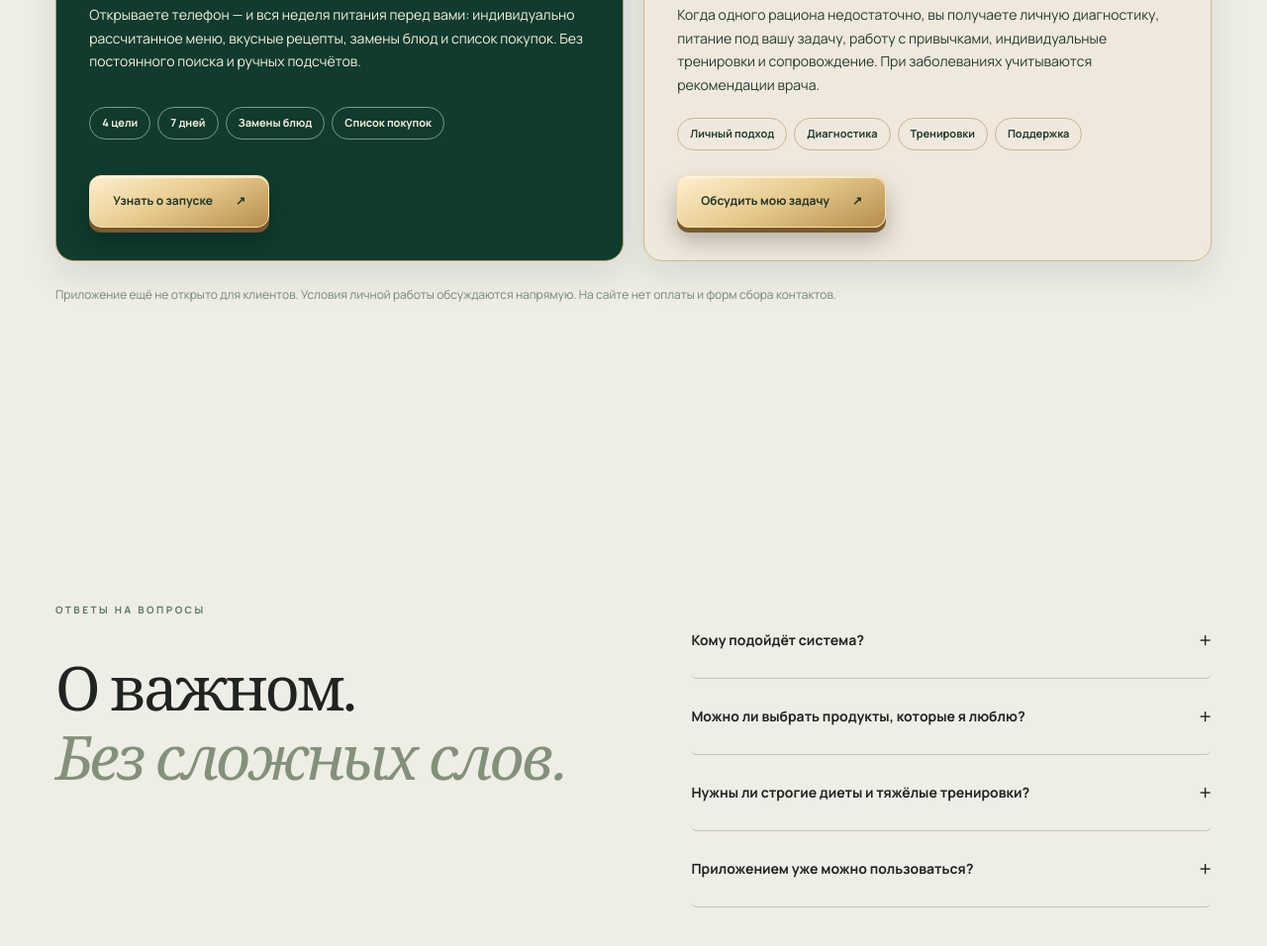
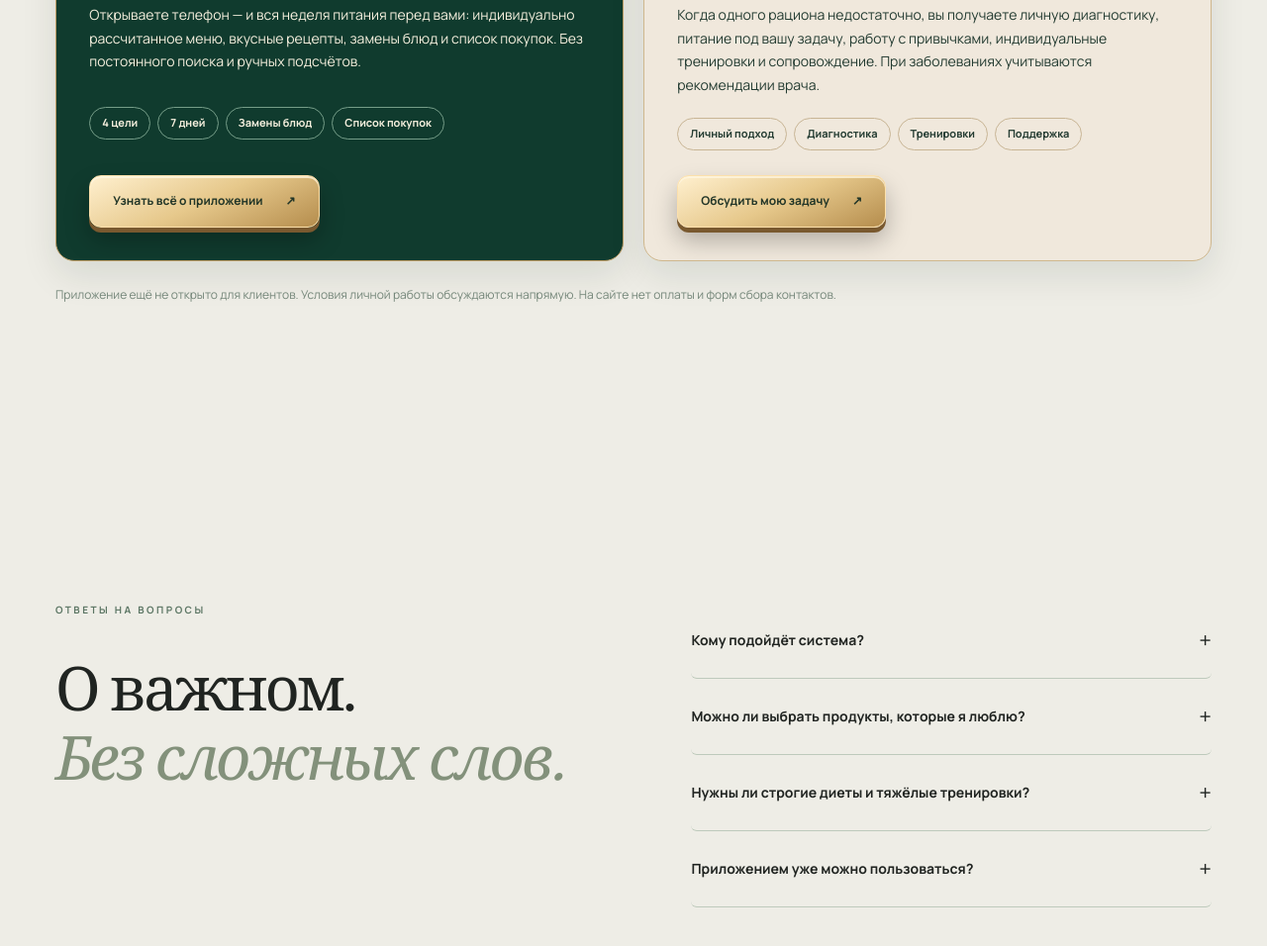
Before and after one commit to simakovavalentina789-cloud/telo-pod-kluch-site, a plain HTML site: page index.html in a window 1280 px wide. Shown: the part 11040-11996 px from the top of the page at 99% size. Drawn offline with nearby package versions, Linux system fonts and the light colour scheme; a web font is replaced by a local one.

Commit message:
Connect app selection card to dedicated premium product story

```diff
--- a/index.html
+++ b/index.html
@@ -1724,7 +1724,7 @@ section[id],header[id]{scroll-margin-top:112px}
   <img src="assets/format-app-visual-v67.webp" alt="" loading="lazy" decoding="async" width="407" height="643">
   <span class="v68-phone-visual-label" aria-hidden="true">ПИТАНИЕ ВСЕГДА ПОД РУКОЙ</span>
   </div>
-  <div class="v67-path-info"><span class="v36-path-kicker">ПРИЛОЖЕНИЕ В ВАШЕМ СМАРТФОНЕ</span><span class="v36-path-status">Готовится к запуску</span><h3>Ваш рацион —<br>всегда под рукой.</h3><p>Открываете телефон — и вся неделя питания перед вами: индивидуально рассчитанное меню, вкусные рецепты, замены блюд и список покупок. Без постоянного поиска и ручных подсчётов.</p><div class="v36-path-tags"><span>4 цели</span><span>7 дней</span><span>Замены блюд</span><span>Список покупок</span></div><a class="v36-path-action" href="https://t.me/Valysha_Schaste" target="_blank" rel="noopener noreferrer">Узнать о запуске <span aria-hidden="true">↗</span></a></div>
+  <div class="v67-path-info"><span class="v36-path-kicker">ПРИЛОЖЕНИЕ В ВАШЕМ СМАРТФОНЕ</span><span class="v36-path-status">Готовится к запуску</span><h3>Ваш рацион —<br>всегда под рукой.</h3><p>Открываете телефон — и вся неделя питания перед вами: индивидуально рассчитанное меню, вкусные рецепты, замены блюд и список покупок. Без постоянного поиска и ручных подсчётов.</p><div class="v36-path-tags"><span>4 цели</span><span>7 дней</span><span>Замены блюд</span><span>Список покупок</span></div><a class="v36-path-action" href="app.html">Узнать всё о приложении <span aria-hidden="true">↗</span></a></div>
 </article>
 <article class="v36-path v36-path-personal v67-path-expert">
   <div class="v67-format-visual v67-expert-visual"><img src="assets/hero-05-maintenance.webp" alt="Валентина Счастье — эксперт по питанию и сопровождению" loading="lazy" decoding="async"></div>
```
